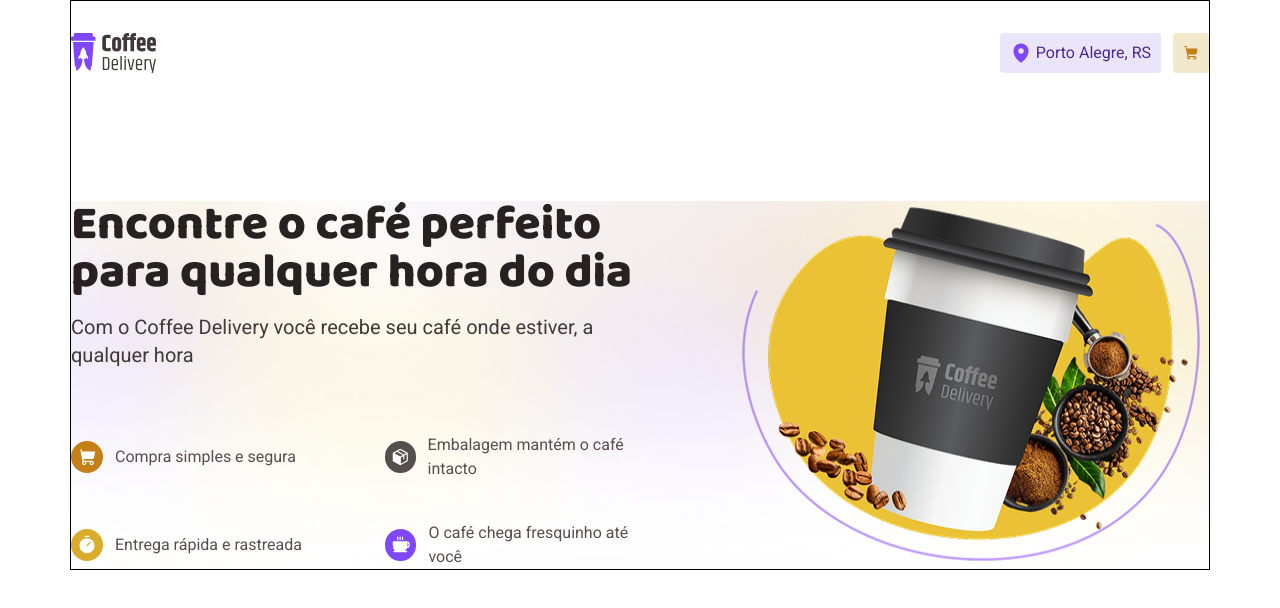
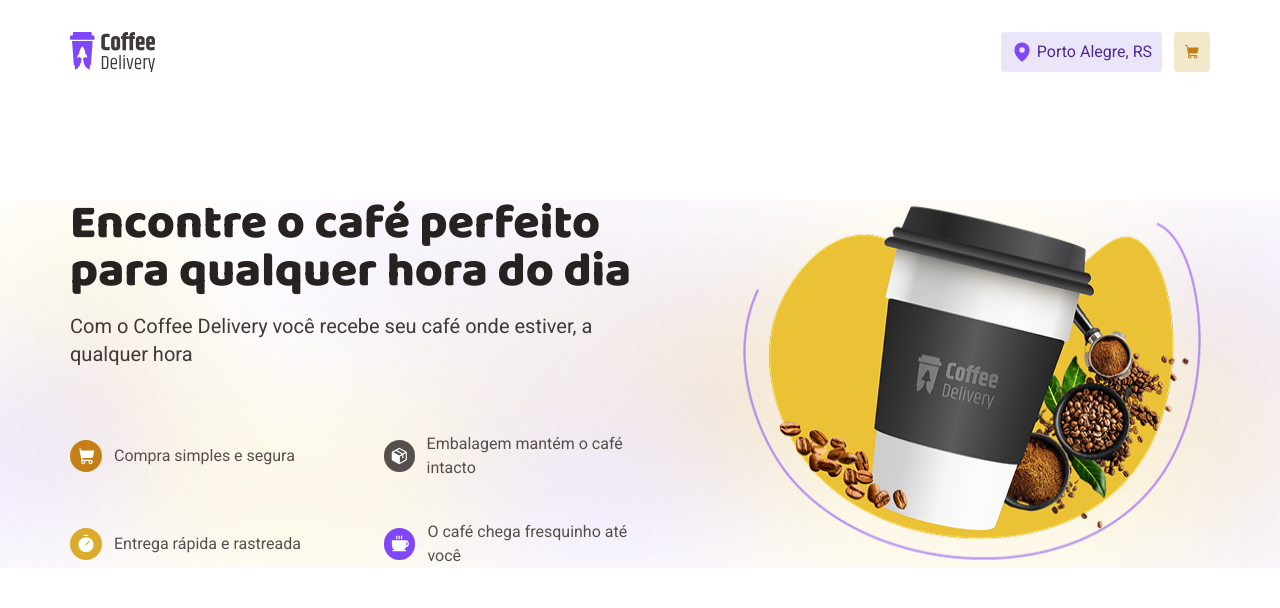
Before and after one commit to luksquitos/ignite-coffee, a React (Vite) app: page / in a window 1280 px wide. Shown: the top 608 px of the page. Built offline with nearby package versions, Linux system fonts and the light colour scheme.

Commit message:
fix: image from banner was inside of child container

```diff
--- a/src/components/app/_layout.tsx
+++ b/src/components/app/_layout.tsx
@@ -4,7 +4,7 @@
 
 export function DefaultLayout(){
   return (
-    <div className="m-auto max-w-[1140px] border">
+    <div>
       <Header/>
       <Outlet/>
     </div>
--- a/src/components/shared/header.tsx
+++ b/src/components/shared/header.tsx
@@ -5,7 +5,7 @@
 export function Header(){
   //TODO Implementar balão flutuante que indica quantos itens o usuário tem no carrinho.
   return (
-    <div className="py-8 flex items-center justify-between">
+    <div className="py-8 flex items-center justify-between centered-box">
       <img src={igniteLogo} alt="#" />
       <div className="flex gap-3">
         <button className="bg-purple-light flex items-center gap-1 rounded px-[10px] py-2 text-purple-dark font-bold">
--- a/src/globals.css
+++ b/src/globals.css
@@ -1,4 +1,13 @@
 @import "tailwindcss";
+
+
+.centered-box {
+  /* Gambiarra para lidar com a imagem no banner :) */
+  /* Ao invés de ter um container ao redor de tudo, temos que
+  centralizar todo mundo na mão */
+  margin: auto;
+  max-width: 1140px;
+}
 
 * {
   box-sizing: border-box;
--- a/src/pages/home.tsx
+++ b/src/pages/home.tsx
@@ -1,25 +1,14 @@
 // import { Icon } from '../lib/types';
-import { ShoppingCartIcon, TimerIcon, PackageIcon, CoffeeIcon } from "@phosphor-icons/react"
-// import { ForwardRefExoticComponent } from "react";
-// import { IconProps } from "@phosphor-icons/react";
-
-// function IconOption({icon: IconComponent, backgoundColor: string, text: string}){
-//   return (
-//     <div>
-//       <IconComponent className=`${backgoundColor}`/>
-//       <p>{text}</p>
-//     </div>
-//   )
-// }
+import { ShoppingCartIcon, TimerIcon, PackageIcon, CoffeeIcon, type Icon } from "@phosphor-icons/react"
 
 
-// interface OptionProps {
-//   icon: ForwardRefExoticComponent<IconProps>;
-//   backgroundColor: string;
-//   text: string;
-// }
+interface OptionProps {
+  icon: Icon;
+  backgroundColor: string;
+  text: string;
+}
 
-function Option({ icon: IconComponent, backgroundColor, text }) {
+function Option({ icon: IconComponent, backgroundColor, text }: OptionProps) {
   return (
     <div className="flex items-center gap-3">
       {/* FIXME O icone dentro do círculo está estranho */}
@@ -34,11 +23,8 @@
 
 export function Home(){
   return (
-    //FIXME Tente outras combinações para o tamanho/posição da imagem.
-    // O fato da 'area de atuação' da tela ser diferente para diferentes monitores
-    // não será possível deixar igual no figma.
-    <div className="mt-24 bg-[url('/src/assets/background.png')] bg-fixed">
-      <div className="flex justify-between">
+    <div className="mt-24  bg-[url('/src/assets/background.png')] bg-center">
+      <div className="flex justify-between centered-box">
         <div className="max-w-[588px]">
           <p className="font-baloo font-extrabold text-5xl text-base-title ">Encontre o café perfeito para qualquer hora do dia</p>
           <p className="text-xl mt-4 text-base-subtitle">Com o Coffee Delivery você recebe seu café onde estiver, a qualquer hora</p>
```
